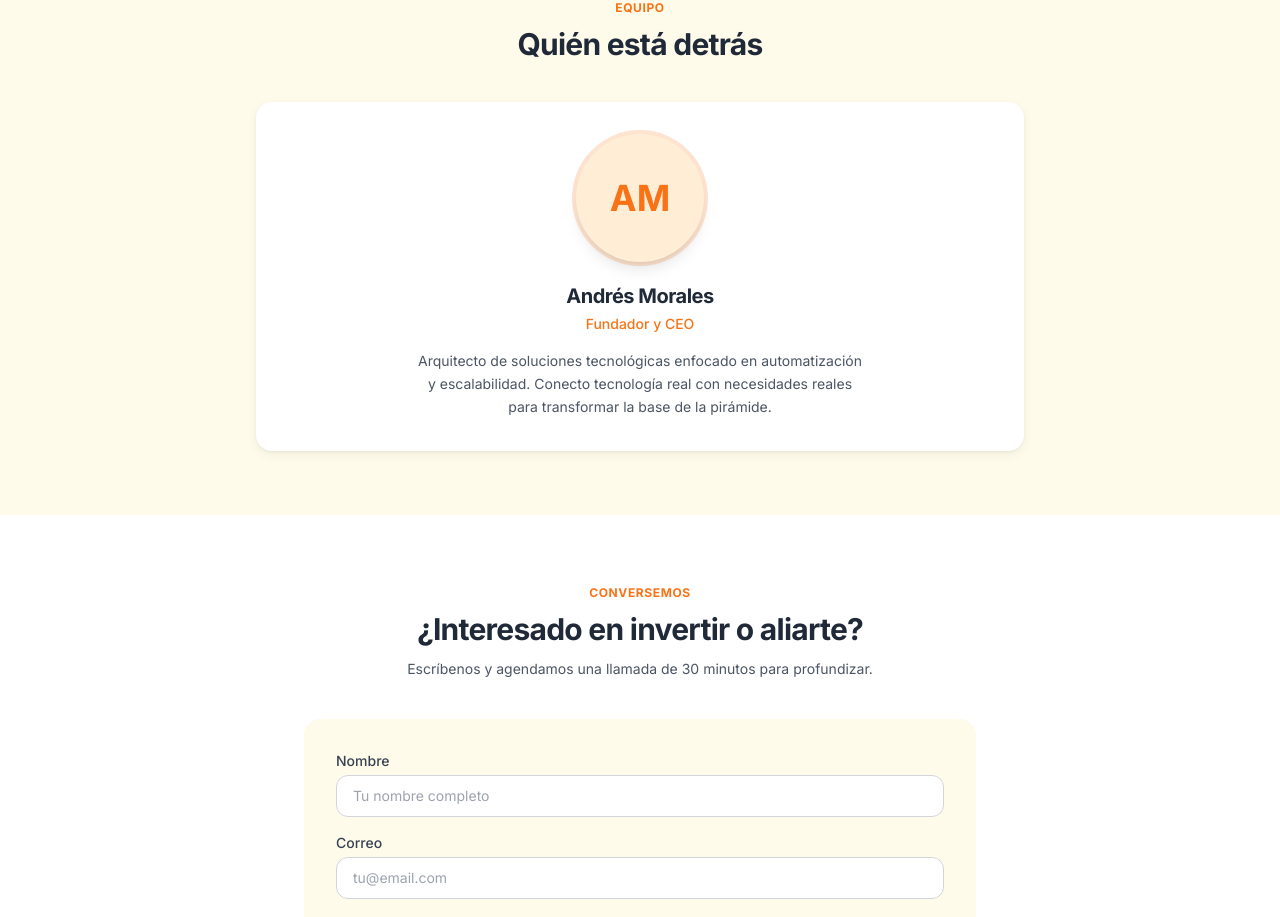
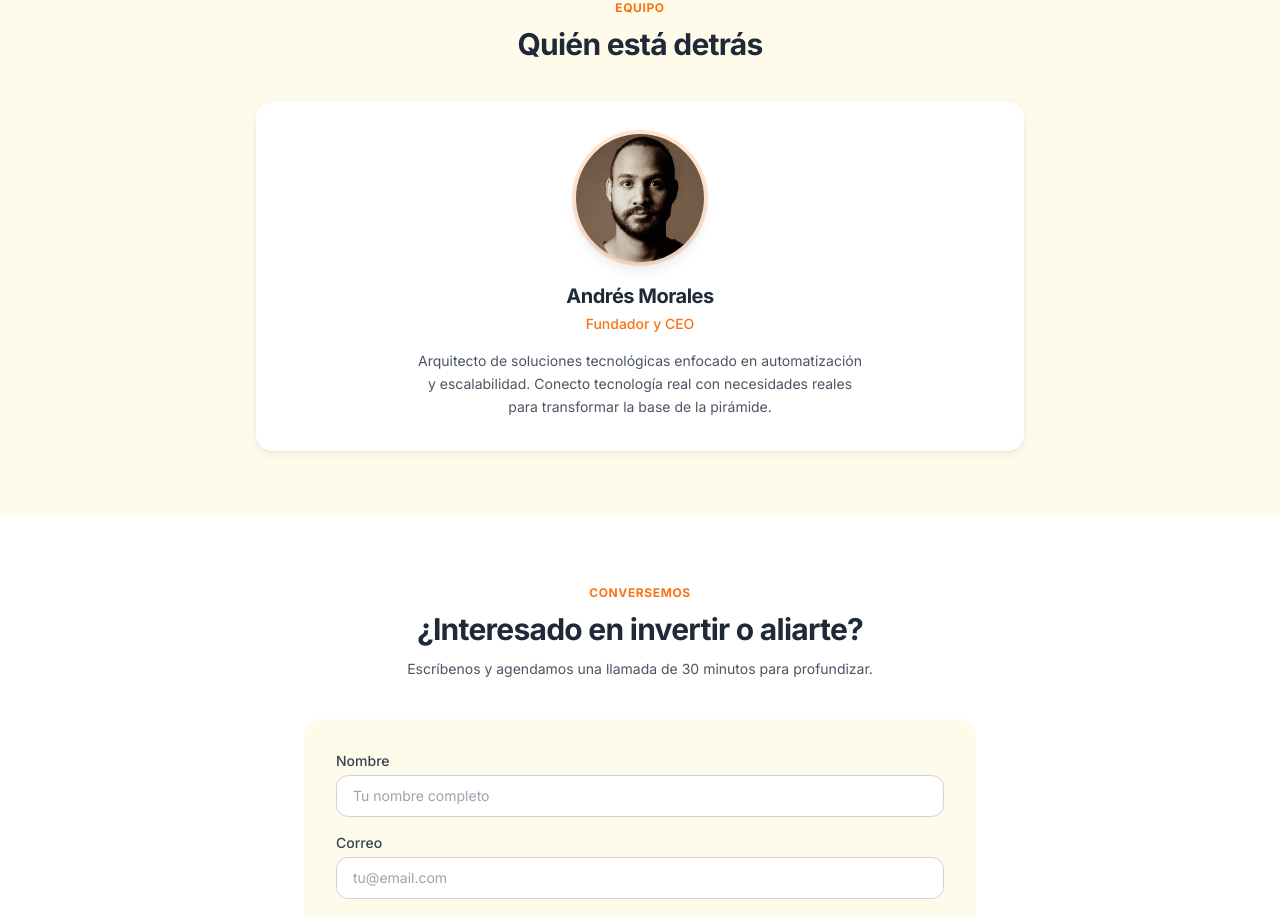
Before and after one commit to andresmoralesc1/gps-street-sellers, a Next.js app in the folder apps/web/: page /inversionistas in a window 1280 px wide. Shown: the part 2380-3297 px from the top of the page. Built offline with nearby package versions, Linux system fonts and the light colour scheme; no server answers.

Commit message:
feat(inversionistas): use real photo for team section
- Replace AM placeholder with /andres.png (same photo as /nosotros)
- 128x128 circular crop, ring-4 ring-primary/20, object-cover
- Add Image import from next/image
- All 62 tests pass

```diff
--- a/apps/web/components/marketing/InversionistasView.tsx
+++ b/apps/web/components/marketing/InversionistasView.tsx
@@ -2,6 +2,7 @@
 
 import { useState } from 'react'
 import Link from 'next/link'
+import Image from 'next/image'
 import { Button } from '@/components/ui/Button'
 import { TrendingUp, MapPin, BarChart3, Building2, Sparkles, Mail, FileText, Users, Target, Eye, Send, Loader2 } from 'lucide-react'
 
@@ -215,8 +216,8 @@ export function InversionistasView() {
             <h2 className="text-2xl md:text-3xl font-bold text-gray-800 mt-2">Quién está detrás</h2>
           </div>
           <div className="bg-white rounded-2xl p-8 shadow-card text-center">
-            <div className="w-32 h-32 rounded-full overflow-hidden mx-auto mb-5 ring-4 ring-primary/20 shadow-lg bg-orange-100 flex items-center justify-center">
-              <span className="text-4xl font-bold text-primary">AM</span>
+            <div className="relative w-32 h-32 rounded-full overflow-hidden mx-auto mb-5 ring-4 ring-primary/20 shadow-lg bg-orange-100">
+              <Image src="/andres.png" alt="Andrés Morales" fill className="object-cover" sizes="128px" unoptimized />
             </div>
             <h3 className="text-xl font-bold text-gray-800 mb-1">Andrés Morales</h3>
             <p className="text-primary font-medium text-sm mb-4">Fundador y CEO</p>
```
